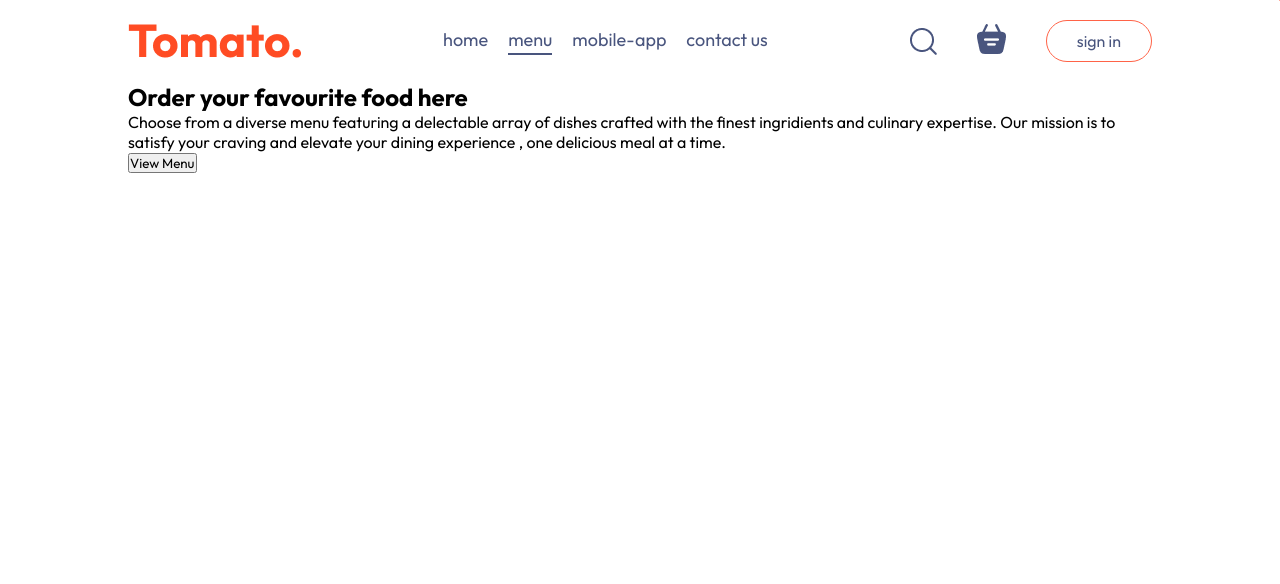
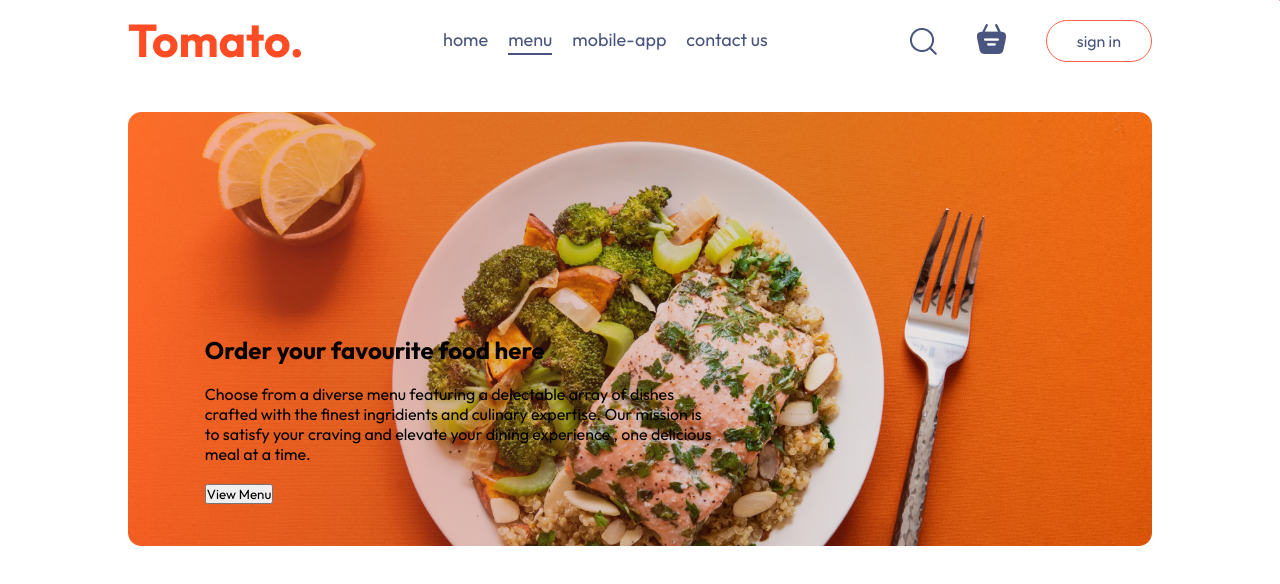
Before and after one commit to Prachismita-Panda/Practice, a React app: page / in a window 1280 px wide. Shown: the top 584 px of the page. Built offline with nearby package versions, Linux system fonts and the light colour scheme; the HTML template or start-up script is replaced by a standard one.

Commit message:
content added

```diff
--- a/src/components/Header/Header.css
+++ b/src/components/Header/Header.css
@@ -5,3 +5,13 @@
     background-size: contain;
     position: relative;
 }
+.header-contents{
+    position: absolute;
+    display: flex;
+    flex-direction: column;
+    align-items: start;
+    gap: 1.5vw;
+    max-width: 50%;
+    bottom: 10%;
+    left: 6vw;
+}
--- a/src/components/Header/Header.jsx
+++ b/src/components/Header/Header.jsx
@@ -2,7 +2,7 @@ import React from 'react'
 import './Header.css'
 const Header = () => {
   return (
-    <div>
+    <div className='header'>
         <div className="header-contents">
             <h2>Order your favourite food here</h2>
             <p>Choose from a diverse menu featuring a delectable array of dishes crafted with the finest ingridients and culinary expertise. Our mission is to satisfy your craving and elevate your dining experience , one delicious meal at a time.</p>
```
